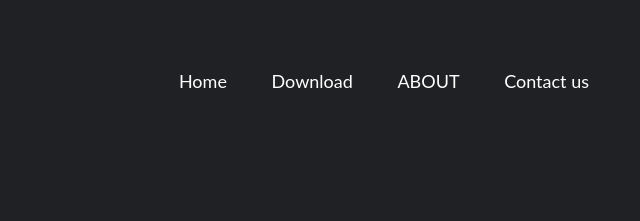
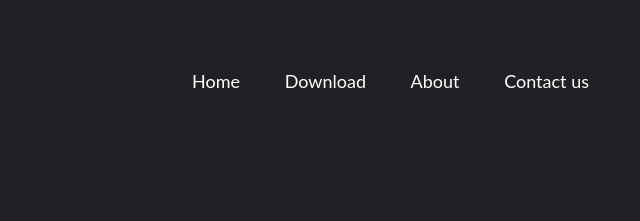
Before and after one commit to mirak2pk/Vortexit, a plain HTML site: page index.html in a window 1280 px wide. Shown: the top 221 px of the page, 621-1261 px from the left. Drawn offline with nearby package versions, Linux system fonts and the light colour scheme.

Commit message:
Update index.html

```diff
--- a/index.html
+++ b/index.html
@@ -20,7 +20,7 @@
         <ul>
           <li><a href="index.html">Home</a></li>
           <li><a href="#download">Download</a></li>
-          <li><a href="about.html">ABOUT</a></li>
+          <li><a href="about.html">About</a></li>
           <li><a href="contactus.html">Contact us</a></li>
 
         </ul>
```
